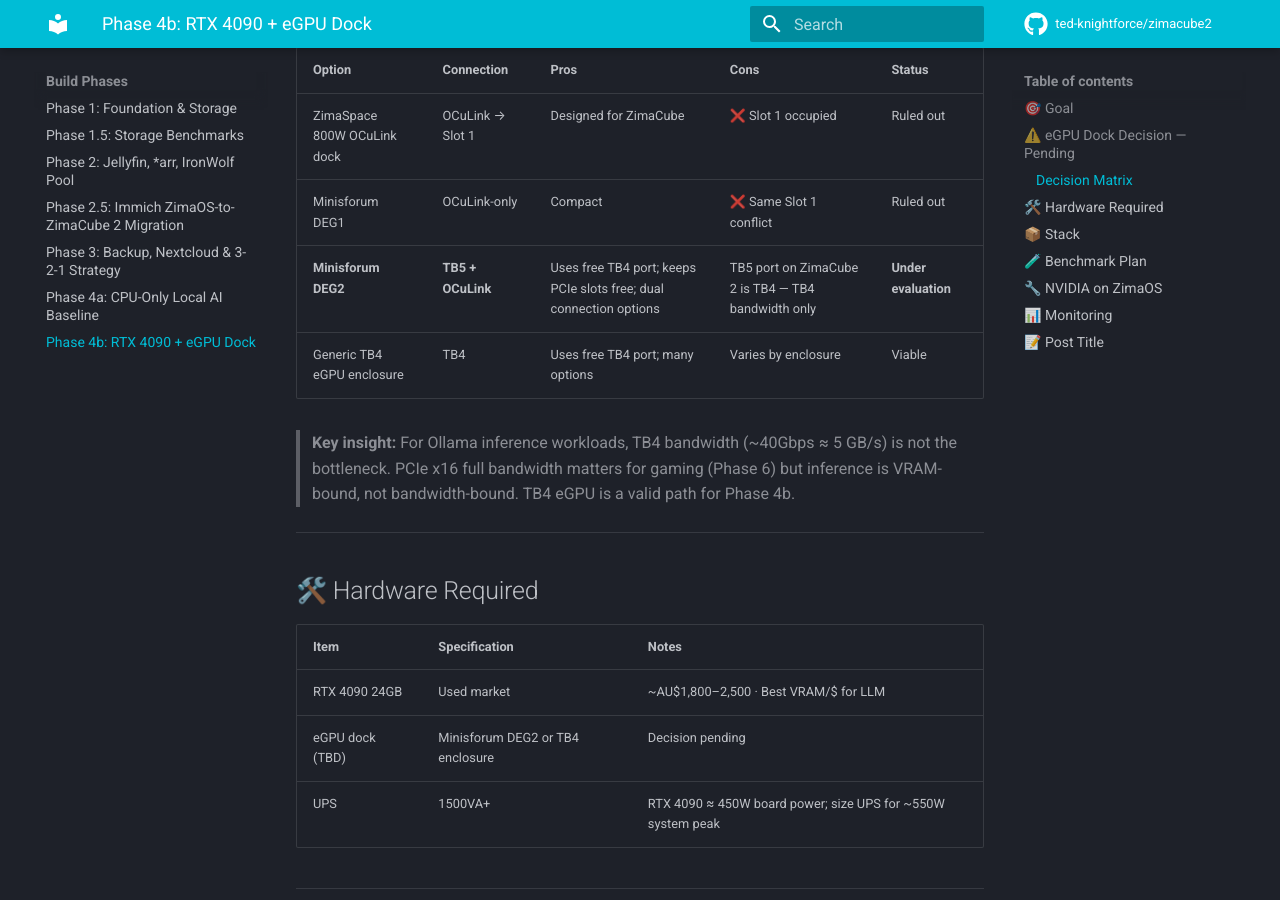
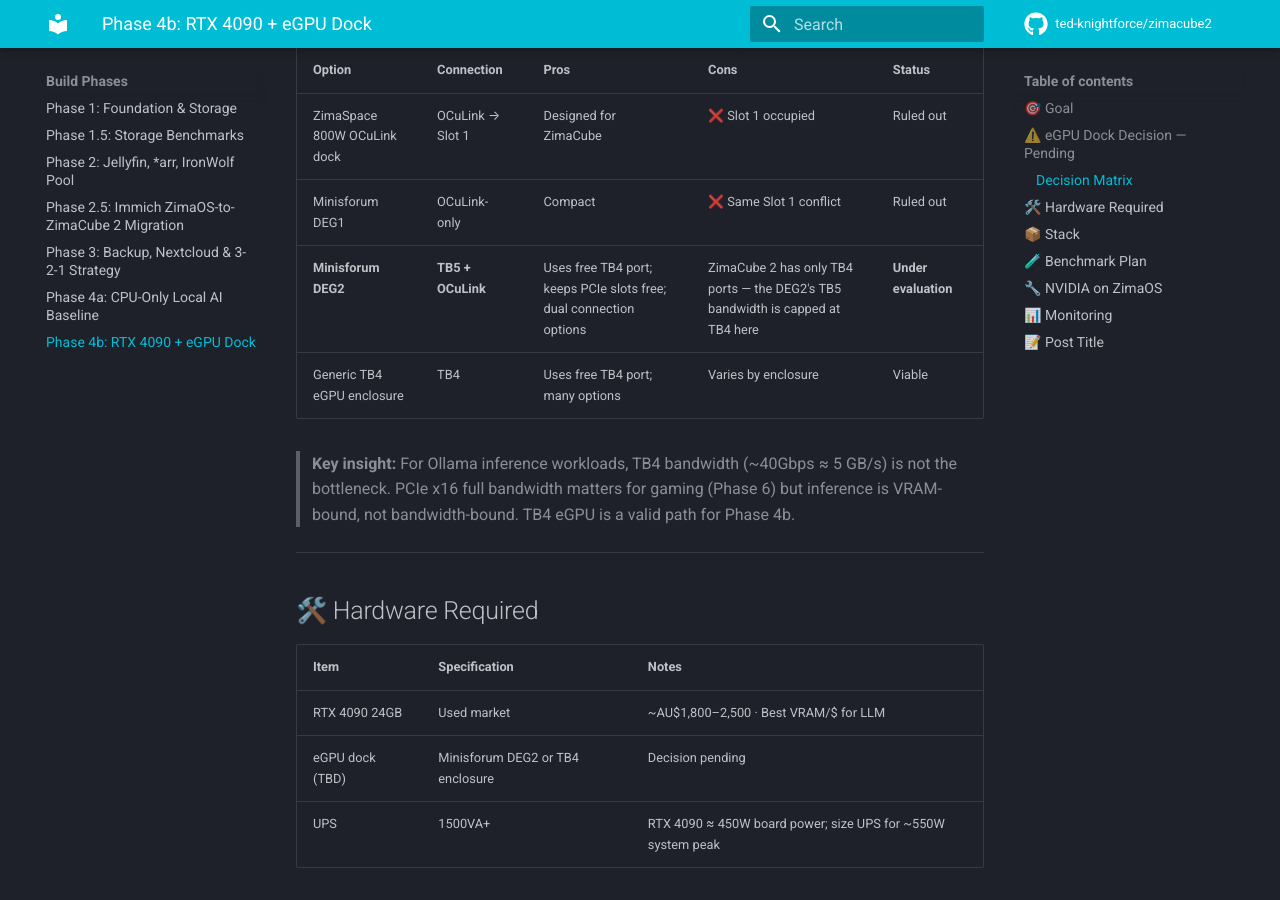
Before and after one commit to ted-knightforce/zimacube2, an MkDocs documentation site: the page built from docs/phases/04b-gpu-ai.md, in a window 1280 px wide and 900 px high, scrolled down 713 px. Built offline with MkDocs 1.6.1 and Material for MkDocs 9.7.7, drawn with Linux system fonts in a browser that asks for light colours; comment, search, counter and statistics services are not loaded.

Commit message:
Correct DEG2 cons cell — ZimaCube 2 has no TB5 port
ZimaCube 2 only has 2× TB4 ports. Reword the Minisforum DEG2 con so it no
longer implies a TB5 port exists on the host; instead note the DEG2's TB5
bandwidth is capped at TB4 when connected to ZimaCube 2.

```diff
--- a/docs/phases/04b-gpu-ai.md
+++ b/docs/phases/04b-gpu-ai.md
@@ -21,7 +21,7 @@
 |---|---|---|---|---|
 | ZimaSpace 800W OCuLink dock | OCuLink → Slot 1 | Designed for ZimaCube | ❌ Slot 1 occupied | Ruled out |
 | Minisforum DEG1 | OCuLink-only | Compact | ❌ Same Slot 1 conflict | Ruled out |
-| **Minisforum DEG2** | **TB5 + OCuLink** | Uses free TB4 port; keeps PCIe slots free; dual connection options | TB5 port on ZimaCube 2 is TB4 — TB4 bandwidth only | **Under evaluation** |
+| **Minisforum DEG2** | **TB5 + OCuLink** | Uses free TB4 port; keeps PCIe slots free; dual connection options | ZimaCube 2 has only TB4 ports — the DEG2's TB5 bandwidth is capped at TB4 here | **Under evaluation** |
 | Generic TB4 eGPU enclosure | TB4 | Uses free TB4 port; many options | Varies by enclosure | Viable |
 
 > **Key insight:** For Ollama inference workloads, TB4 bandwidth (~40Gbps ≈ 5 GB/s) is not the bottleneck. PCIe x16 full bandwidth matters for gaming (Phase 6) but inference is VRAM-bound, not bandwidth-bound. TB4 eGPU is a valid path for Phase 4b.
```
